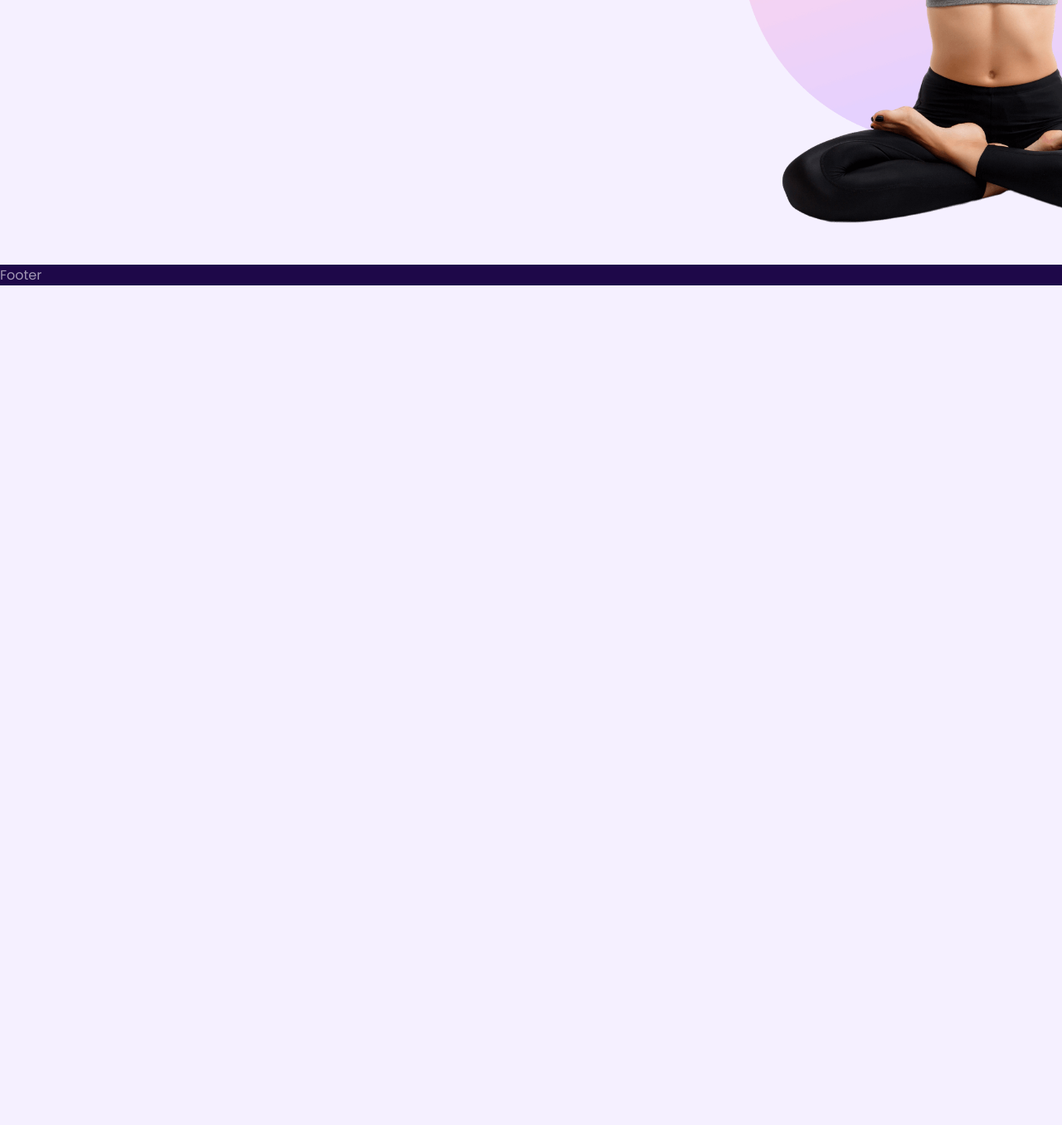
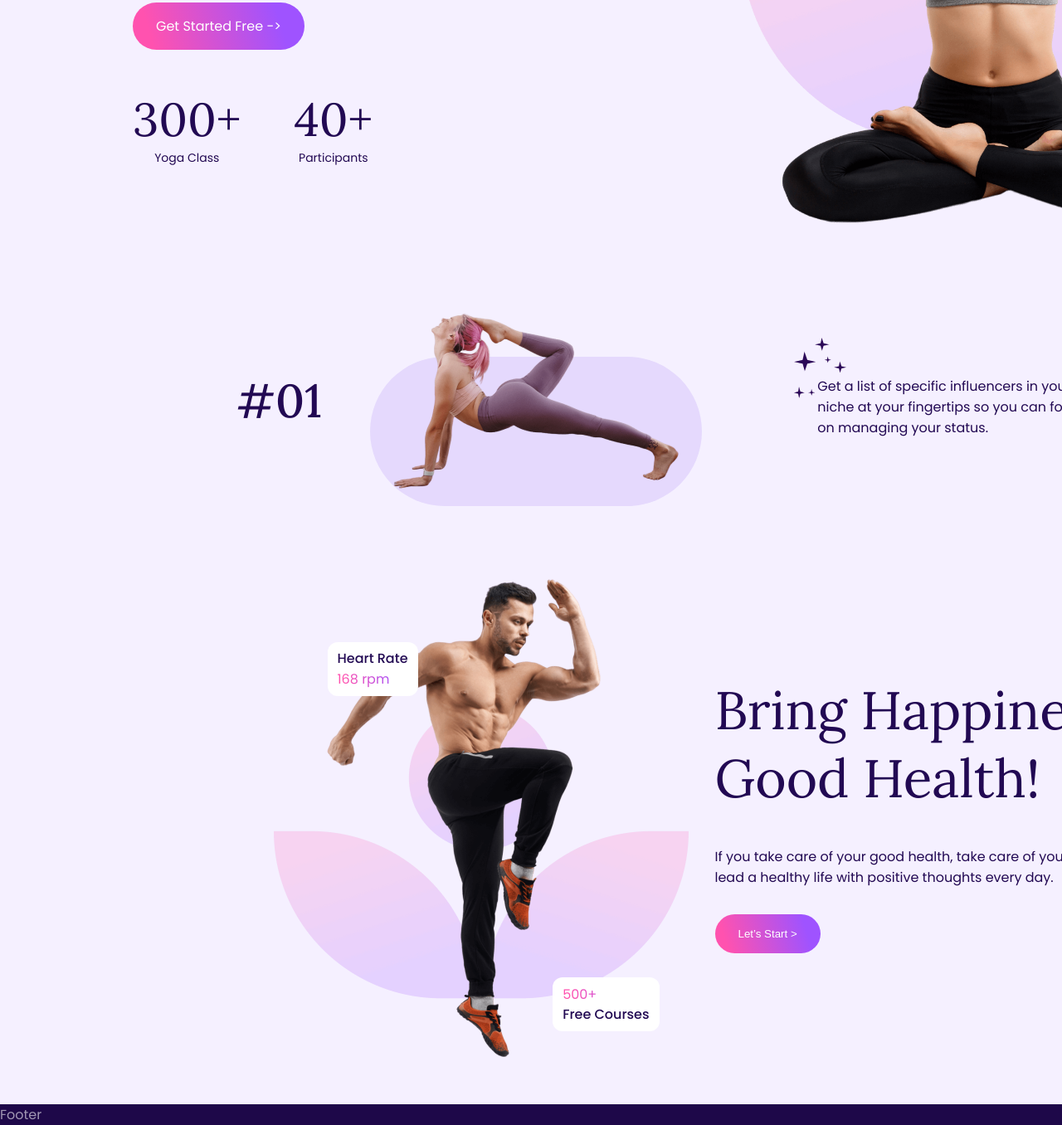
Before and after one commit to murselsen/Yoga-App, a plain HTML site: page index.html in a window 1280 px wide. Shown: the part 643-1999 px from the top of the page at 83% size. Before the commit the page ends 987 px from the top, so only its background shows below. Drawn offline with nearby package versions, Linux system fonts and the light colour scheme.

Commit message:
Yoga Design Updated

```diff
--- a/src/css/health.css
+++ b/src/css/health.css
@@ -0,0 +1,60 @@
+#health {
+    padding-block: 48px;
+}
+
+#health .container {
+    padding-inline: 165px;
+
+    display: flex;
+    gap: 32px;
+    justify-content: center;
+}
+
+#health .container .media {
+    position: relative;
+}
+
+#health .container .media .badge {
+    display: inline-flex;
+    flex-direction: column;
+    padding: 8px 12px;
+    background-color: #FFFFFF;
+    border-radius: 12px;
+}
+
+#health .container .media .badge.rate {
+    position: absolute;
+    top: 80px;
+    left: 65px;
+}
+
+#health .container .media .badge.courses {
+    position: absolute;
+    bottom: 40px;
+    right: 35px;
+}
+
+#health .container .media .badge .title {
+    font-family: Poppins;
+    font-size: 16px;
+    font-weight: 500;
+    line-height: 24px;
+    text-align: center;
+}
+
+#health .container .media .badge .count {
+    background: linear-gradient(73.19deg, #FF52AF 11.6%, #9F53FF 83.86%);
+    background-clip: text;
+    -webkit-text-fill-color: transparent;
+}
+
+
+#health .container .content {
+    padding-block: 122px;
+    width: 579px;
+}
+
+#health .container .content p {
+    margin-top: 40px;
+    margin-bottom: 32px;
+}
--- a/src/css/home.css
+++ b/src/css/home.css
@@ -1,6 +1,5 @@
 #home .container {
-    width: 1440px;
-    margin: auto;
+
     padding: 38px 53px;
     display: flex;
     gap: 39px;
@@ -25,7 +24,7 @@
 
 #home .container .content .title-box #circle {
     position: absolute;
-    bottom: 45px;
+    top: 350px;
     left: -34px;
 }
 
@@ -37,3 +36,18 @@
     display: inline-block;
     transform: rotate(10deg);
 }
+
+#home .container .content .title-box .subTitle {
+    margin-top: 20px;
+    margin-bottom: 32px;
+}
+
+#home .container .content .title-box .points {
+    margin-top: 48px;
+    display: flex;
+    gap: 64px;
+}
+
+#home .container .content .title-box .points .point {
+    text-align: center;
+}
--- a/src/css/list.css
+++ b/src/css/list.css
@@ -0,0 +1,80 @@
+#list {
+    padding-block: 48px;
+}
+
+#list .container {
+    padding-inline: 168px;
+    display: flex;
+    gap: 48px;
+    justify-content: space-evenly;
+}
+
+#list .container .media {
+    display: flex;
+    gap: 32px;
+    justify-content: space-between;
+    align-items: center;
+    position: relative;
+    min-width: 536px;
+}
+
+#list .container .media .listId {
+    font-family: Lora;
+    font-size: 56px;
+    font-weight: 500;
+    line-height: 71.68px;
+}
+
+#list .container .media .img-span {
+    width: 400px;
+    height: 180px;
+    background: #E5D9FD;
+    border-radius: 200px;
+    position: absolute;
+    z-index: -1;
+    bottom: -12px;
+    right: -25px;
+}
+
+#list .container .content {
+    padding-block: 44px;
+    display: flex;
+    gap: 16px;
+    justify-content: space-between;
+    align-items: center;
+    position: relative;
+}
+
+#list .container .content #starts {
+    position: absolute;
+    top: 40px;
+    left: -28px;
+}
+
+#list .container .content p {
+    width: 340px;
+    margin-top: 15px;
+}
+
+#list .container .content .btn-box {
+    width: 150px;
+    height: 143px;
+    background-image: url(../images/list-ellipse-img.png);
+    background-position: center;
+    background-size: cover;
+    background-repeat: wq;
+}
+
+#list .container .content .btn-box .btn {
+    cursor: pointer;
+    width: 100%;
+    height: 100%;
+    border: 0;
+
+    background-color: linear-gradient(73.19deg, #FF52AF 11.6%, #9F53FF 83.86%);
+    background-clip: text;
+    -webkit-text-fill-color: transparent;
+
+
+
+}
--- a/src/css/main.css
+++ b/src/css/main.css
@@ -46,6 +46,22 @@ a {
     display: none;
 }
 
+.container {
+    width: 1440px;
+    margin: auto;
+}
+
+.page-btn {
+    background: linear-gradient(73.19deg, #FF52AF 11.6%, #9F53FF 83.86%);
+    padding: 16px 28px;
+    display: flex;
+    gap: 4px;
+    border-radius: 64px;
+    width: fit-content;
+    color: #FFFFFF;
+    border: 0;
+    cursor: pointer;
+}
 
 /* Mobile Root */
 @media (max-width:767px) {
@@ -96,6 +112,13 @@ a {
         font-size: 15px;
         font-weight: 400;
         line-height: 22.5px;
+    }
+
+    p {
+        font-family: Poppins;
+        font-size: 16px;
+        font-weight: 400;
+        line-height: 24px;
     }
 
     .small-text {
--- a/src/partials/health.html
+++ b/src/partials/health.html
@@ -0,0 +1,24 @@
+<div class="container">
+    <div class="media">
+        <img src="./src/images/health-img.png" width="500" alt="Health Image">
+        <div class="badge rate">
+            <span class="title">Heart Rate</span>
+            <span class="count">168 rpm</span>
+        </div>
+        <div class="badge courses">
+            <span class="count">500+</span>
+            <span class="title">Free Courses</span>
+        </div>
+    </div>
+    <div class="content">
+        <h2 class="bigger-text">
+            Bring Happiness To <br>
+            Good Health!
+        </h2>
+        <p>If you take care of your good health, take care of your mentality and lead a healthy life with positive
+            thoughts every
+            day.</p>
+
+        <button class="page-btn">Let’s Start ></button>
+    </div>
+</div>
--- a/src/partials/home.html
+++ b/src/partials/home.html
@@ -11,6 +11,17 @@
             <h4 class="subTitle">
                 Calm your mind and body with the best yoga teachers available, relax your day and stay positive.
             </h4>
+            <a href="#" class="page-btn">Get Started Free -></a>
+            <ul class="points">
+                <li class="point">
+                    <span class="big-text">300+</span>
+                    <p class="small-text">Yoga Class</p>
+                </li>
+                <li class="point">
+                    <span class="big-text">40+</span>
+                    <p class="small-text">Participants</p>
+                </li>
+            </ul>
         </div>
     </div>
     <div class="main">
--- a/src/partials/list.html
+++ b/src/partials/list.html
@@ -0,0 +1,19 @@
+<div class="container">
+    <div class="media">
+        <h3 class="listId">#01</h3>
+        <img src="./src/images/list-yoga.png" width="350" alt="list-yoga-image">
+        <span class="img-span"></span>
+    </div>
+    <div class="content">
+        <img src="./src/images/liststar-2.png" id="starts" width="64" alt="list-yoga-text-star-icon">
+        <p>
+            Get a list of specific influencers in your niche at your fingertips so you can focus on managing your
+            status.
+        </p>
+        <div class="btn-box">
+            <button class="btn">
+                Next >
+            </button>
+        </div>
+    </div>
+</div>
```
Also changed, not shown: src/images/Description box health  2.png (added), src/images/Description box health.png (added), src/images/health-fitness.png (added), src/images/health-img.png (added), src/images/list-ellipse-img.png (added), src/images/list-yoga.png (added), src/images/liststar-2.png (added), src/images/ri_arrow-right-line.svg (added).
